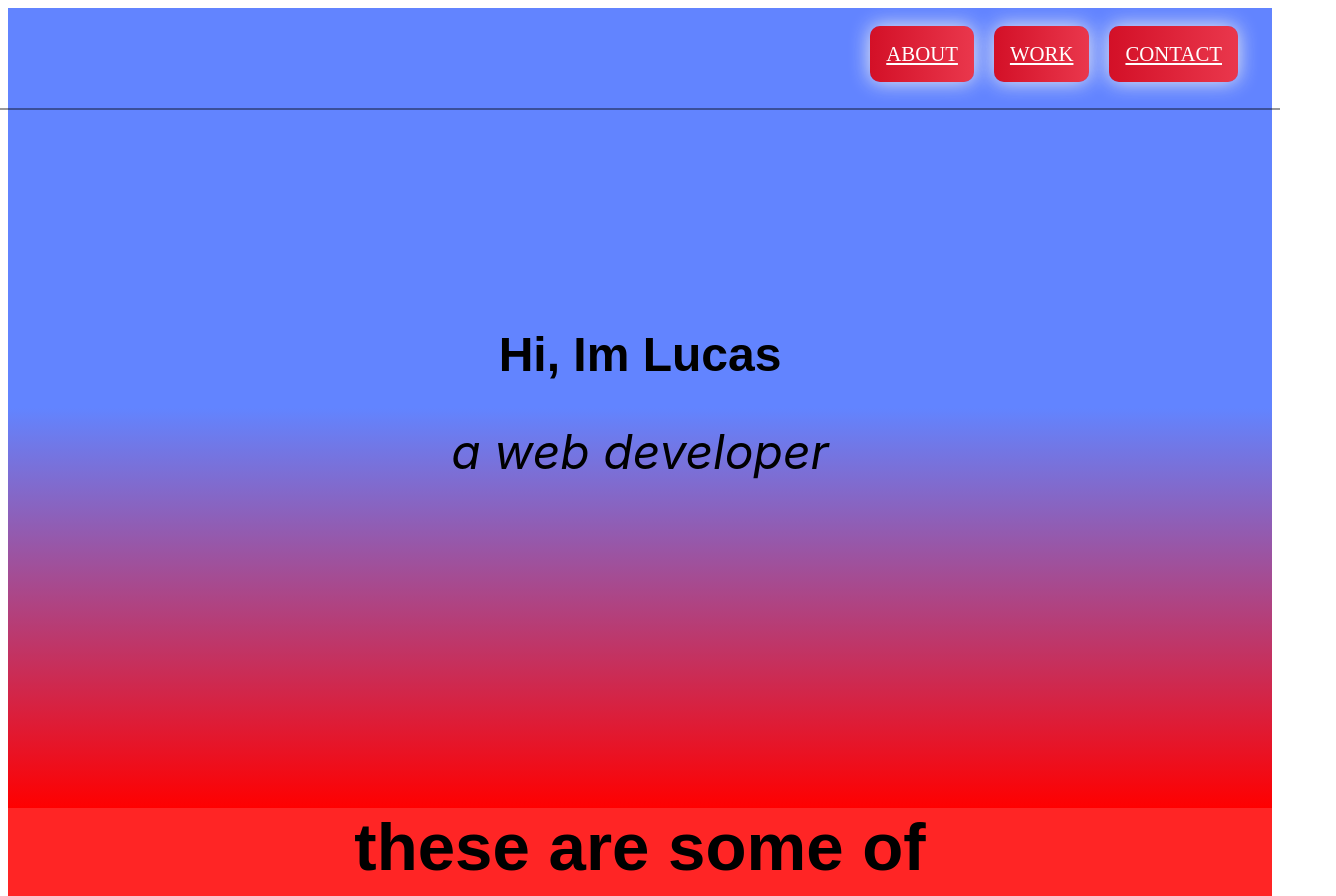
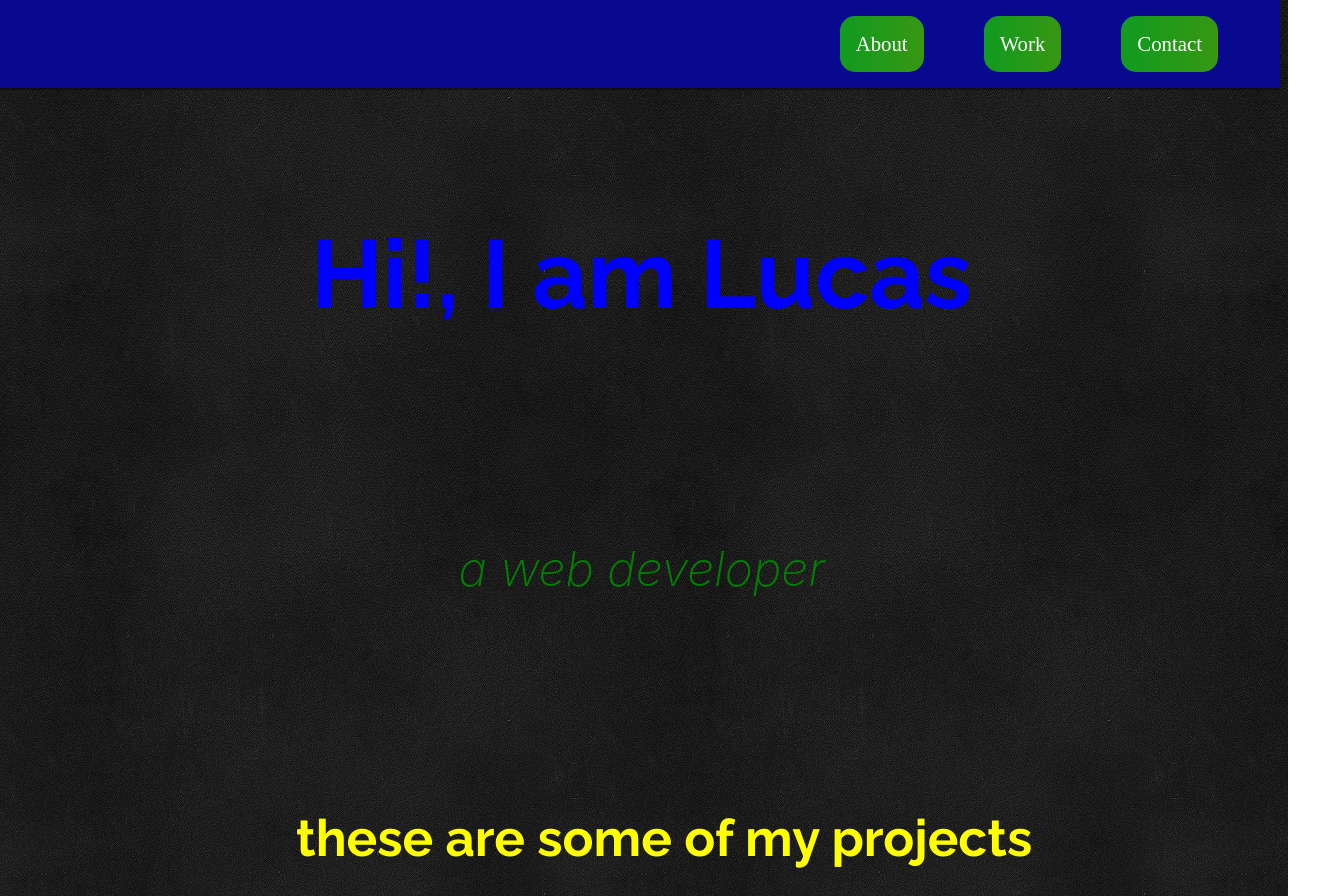
Before and after one commit to lukas777-eng/Portfolio-Webpage, a plain HTML site: page index.html in a window 1280 px wide. Shown: the top 896 px of the page, 1336 px wide, since content can reach past the window. Drawn offline with Linux system fonts and the light colour scheme.

Commit message:
push my portfolio

```diff
--- a/index.html
+++ b/index.html
@@ -6,6 +6,11 @@
     <meta name="viewport" content="width=device-width, initial-scale=1.0">
     <title>Portfolio Website</title>
     <link rel="stylesheet" href="./style.css">
+    <title>Hola Mundo</title>
+    <style>
+        @import url('https://fonts.googleapis.com/css2?family=Raleway:wght@700&display=swap');
+    </style>
+
 </head>
 
 <body>
@@ -17,10 +22,10 @@
         </ul>
     </nav>
     <section id="welcome-section" class="welcome-section">
-        <h1>Hi, Im Lucas</h1>
-        <p>a web developer</p>
+        <h1>Hi!, I am Lucas</h1>
+        <p class="colorGreen">a web developer</p>
     </section>
-    <section id="projects" class="projects-section">
+    <section id="Work" class="projects-section">
         <h2 class="projects-section-header">these are some of my projects</h2>
         <div class="projects-grid">
             <a href="https://codepen.io/a3000xxx/pen/PoGWBQP" class="project project-tile"><img class="project-image" src="https://codepen.io/a3000xxx/pen/PoGWBQP/image/large.png">
@@ -38,10 +43,10 @@
             </a>
         </div>
     </section>
-    <section id="contact" class="section-contact">
+    <section id="Contact" class="section-contact">
         <div class="section-header">
-            <h1 class="workTogheter">let's work togheter...</h1>
-            <p>how do you take your cofee?</p>
+            <h2 class="workTogheter">let's work togheter</h2>
+            <p class="colorYellow">how do you take your cofee?</p>
         </div>
         <div class="contact-links">
             <a href="https://www.linkedin.com/in/lucas-tomas-casco-2a059a1a0/"><img src="./img/004-linkedin.svg" class="icon"></a>
--- a/style.css
+++ b/style.css
@@ -5,9 +5,9 @@
     top: 0;
     left: 0;
     width: 100%;
-    background: var(--main-red);
     box-shadow: 0 2px 0 rgb(0 0 0 / 40%);
     z-index: 10;
+    background-color: rgb(9, 9, 143);
 }
 
 .nav-list {
@@ -22,27 +22,25 @@
 }
 
 .btn-grad {
-    background-image: linear-gradient(to right, #D31027 0%, #EA384D 51%, #D31027 100%)
+    background-image: linear-gradient(to right, #109b20 0%, #389712 51%, #25b313 50%)
 }
 
 .btn-grad {
-    margin: 10px;
-    padding: 15px 45px;
+    margin: auto 30px;
+    padding: 15px 5px;
     text-align: center;
-    text-transform: uppercase;
-    transition: 0.5s;
+    transition: 1s;
     background-size: 200% auto;
     color: white;
-    box-shadow: 0 0 20px #eee;
-    border-radius: 10px;
+    border-radius: 15px;
     display: block;
+    text-decoration: none;
 }
 
 .btn-grad:hover {
     background-position: right center;
     /* change the direction of the change here */
     color: #fff;
-    text-decoration: none;
 }
 
 ul {
@@ -50,8 +48,6 @@ ul {
 }
 
 .welcome-section {
-    background-color: #6284FF;
-    background-image: linear-gradient(180deg, #6284FF 50%, #FF0000 100%);
     height: 100vh;
     display: flex;
     flex-direction: column;
@@ -60,16 +56,9 @@ ul {
 }
 
 section {
-    background-color: #FFE53B;
-    background-image: linear-gradient(0deg, #FFE53B 0%, #FF2525 74%);
     height: 200vh;
     display: block;
-}
-
-h1 {
-    font-weight: 700;
-    font-family: -apple-system, BlinkMacSystemFont, 'Segoe UI', Roboto, Oxygen, Ubuntu, Cantarell, 'Open Sans', 'Helvetica Neue', sans-serif;
-    font-size: 6rem;
+    width: 110%;
 }
 
 .welcome-section>p {
@@ -78,10 +67,19 @@ h1 {
     margin-top: 0;
 }
 
+.project-section {
+    height: 100vh;
+    display: flex;
+    flex-direction: column;
+    justify-content: center;
+    align-items: center;
+}
+
 .project-image {
     height: calc(100% - 6.8rem);
     width: 100%;
     object-fit: cover;
+    align-items: center;
 }
 
 .project-title {
@@ -90,19 +88,19 @@ h1 {
     font-size: 1.5rem;
     padding: 1.5rem 0.5rem;
     margin: 0;
-    background-color: #332f2f;
-    box-shadow: 1px 1px 2px rgb(0 0 0 / 50%);
     border-radius: 2px;
+    text-decoration: none;
 }
 
 .projects-grid {
     display: grid;
     grid-template-columns: repeat(auto-fit, minmax(320px, 1fr));
     grid-gap: 4rem;
-    width: 100%;
+    width: 110%;
     max-width: 1280px;
     margin: 0 auto;
     margin-bottom: 6rem;
+    align-items: center;
 }
 
 .project {
@@ -113,18 +111,33 @@ h1 {
 
 .projects-section-header {
     max-width: 640px;
-    margin: 0 auto 6rem auto;
-    border-bottom: 0.2rem solid white;
-    font-size: 4.2rem;
+    margin: 0 auto 6rem 18rem;
+    font-size: 3.2rem;
+    white-space: nowrap;
+    color: yellow;
+    display: flex;
+    text-align: center;
 }
 
-h1,
+h1 {
+    font-family: 'Raleway', sans-serif;
+    font-weight: 700;
+    text-align: center;
+    font-size: 6rem;
+    display: flex;
+    color: blue;
+    margin: auto;
+    text-align: center;
+}
+
 h2 {
     font-family: 'Raleway', sans-serif;
     font-weight: 700;
     text-align: center;
     font-size: 3rem;
     display: flex;
+    color: blue;
+    margin: auto;
 }
 
 .contact-links {
@@ -160,5 +173,62 @@ h2 {
 
 p {
     font-style: italic;
-    font-size: 2rem;
+    font-size: 3rem;
+    font-weight: 200;
+    color: green;
+    text-decoration: none;
+    margin: auto;
+    display: flex;
+    text-align: center;
 }
+
+body {
+    background-image: url(./img/chalkboard.jpg);
+    width: 90%;
+}
+
+.colorYellow {
+    color: yellow;
+}
+
+.colorGreen {
+    color: green
+}
+
+a {
+    text-decoration: none;
+}
+
+@media (max-height:350px) {
+    section {
+        display: flex;
+        flex-direction: column;
+    }
+    h1 {
+        font-size: 3rem;
+    }
+    h2 {
+        font-size: 0.5rem;
+    }
+}
+
+@media (max-height:300px) {
+    .nav {
+        position: relative;
+        width: 112%;
+        margin: -10px 0 0 -10px;
+    }
+}
+
+@media (max-width:1300px) {
+    section {
+        display: flex;
+        flex-direction: column;
+    }
+}
+
+@media (max-width:1178px) {
+    .projects-section-header {
+        margin: 0 auto 6rem auto;
+    }
+}
```
Also changed, not shown: img/chalkboard.jpg (added).
